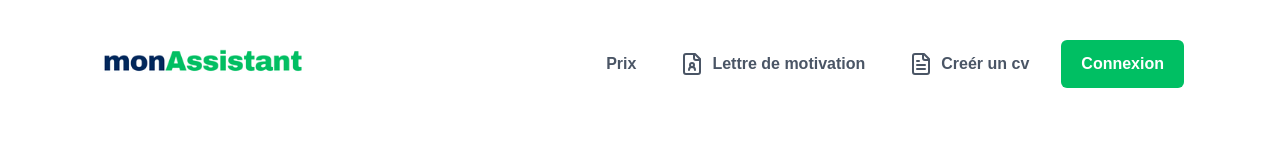
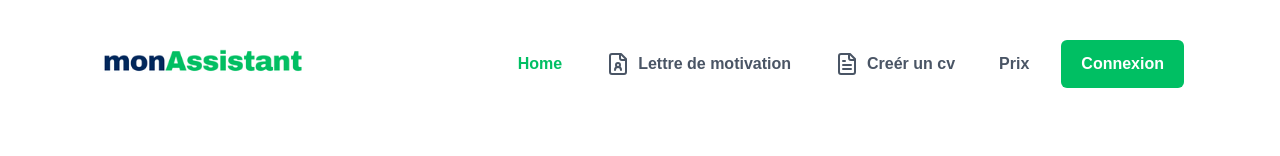
Before and after one commit to gerardlonzi/MonAssistant, a React (Vite) app in the folder frontend/: page / in a window 1280 px wide. Shown: the top 156 px of the page. Built offline with nearby package versions, Linux system fonts and the light colour scheme; no server answers.

Commit message:
personalisation du models template du cv

```diff
--- a/frontend/src/data/navlinkData.jsx
+++ b/frontend/src/data/navlinkData.jsx
@@ -13,10 +13,11 @@ export const NavlinkData = [
     // }
     // ,
     {
-        name:"Prix",
-        path:"/prix",
+        name:"Home",
+        path:"/",
     }
     ,
+
     {
         name:"Lettre de motivation",
         path:"/letter",
@@ -27,6 +28,10 @@ export const NavlinkData = [
         name:"Creér un cv",
         path:"/creer-cv",
         icon:<FileText />
+    },
+    {
+        name:"Prix",
+        path:"/prix",
     }
 
 
--- a/frontend/src/pages/home.jsx
+++ b/frontend/src/pages/home.jsx
@@ -10,7 +10,7 @@ export default function Home() {
 
   return (
     <>
-      <Container>
+      <Container className="">
 
         <Navbar user={user} IsWebsiteAdmin={IsWebsiteAdmin} />
         <section>
```
Also changed, not shown: 1 other file (tests, documents, lock files or other folders).
